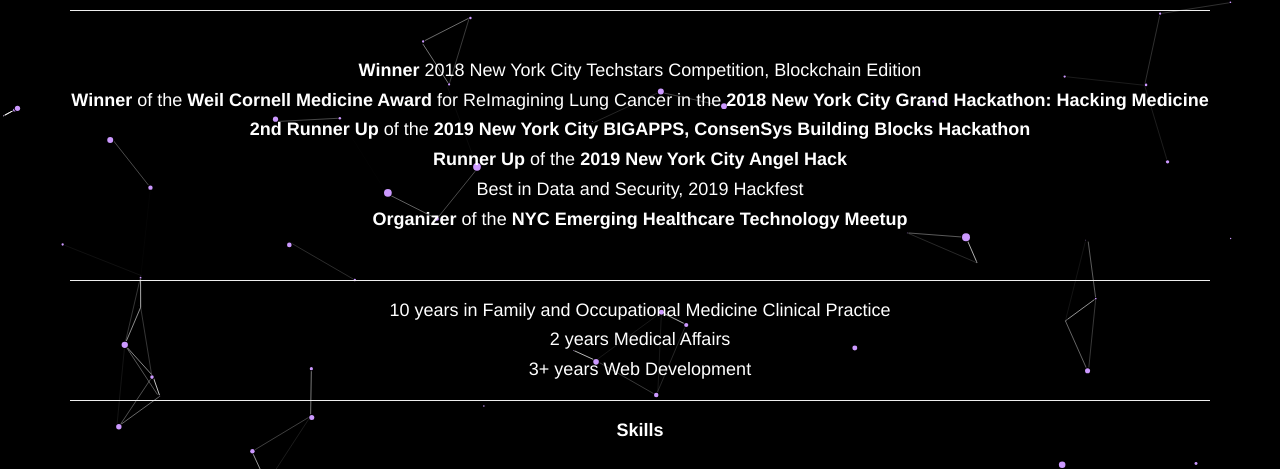
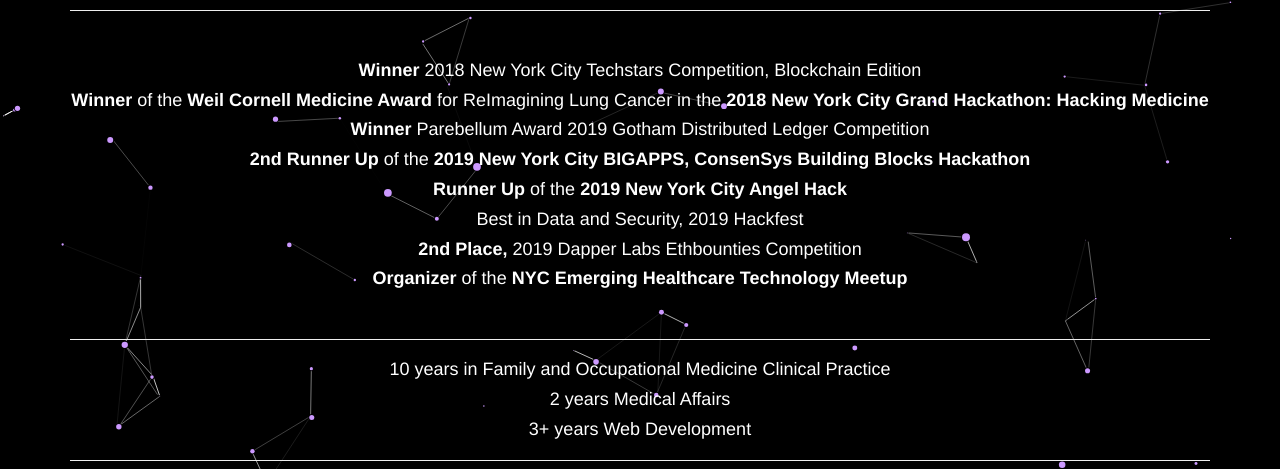
Before and after one commit to Alchemist21/blockchainlecture, a plain HTML site: page index.html in a window 1280 px wide. Shown: the part 187-656 px from the top of the page. Drawn offline with nearby package versions, Linux system fonts and the light colour scheme.

Commit message:
editedintro

```diff
--- a/index.html
+++ b/index.html
@@ -29,10 +29,12 @@
                   <br>
                   <h4><b>Winner</b> 2018 New York City Techstars Competition, Blockchain Edition </h4>
                   <h4><b>Winner</b> of the <span><b>Weil Cornell Medicine Award</b></span> for ReImagining Lung Cancer in the
-                  <span><b>2018 New York City Grand Hackathon: Hacking Medicine</b></span>
+                    <span><b>2018 New York City Grand Hackathon: Hacking Medicine</b></span>
+                    <h4><b>Winner</b> Parebellum Award 2019 Gotham Distributed Ledger Competition</h4>
                   <h4><b>2nd Runner Up</b></span> of the <span><b>2019 New York City BIGAPPS, ConsenSys Building Blocks Hackathon</b></h4>
                   <h4><span><b>Runner Up</b></span> of the <span><b>2019 New York City Angel Hack</b></span></h4>
                   <h4>Best in Data and Security, 2019 Hackfest</h4>
+                  <h4><b>2nd Place,</b> 2019 Dapper Labs Ethbounties Competition</h4>
                   <h4><span><b>Organizer</b></span> of the <span><b>NYC Emerging Healthcare Technology Meetup</b></span></h4>
                   <br>
                   <hr>
@@ -45,7 +47,6 @@
 
 
                 <center><h4><span><b>Skills</h4></span></center>
-                <br>
                 <br>
                 <center><i class="fab fa-html5" style="font-size:48px;color:#f8cbf8"></i>
                 <i class="fab fa-css3-alt" style="font-size:48px;color:#f1b4b4"></i>
@@ -60,9 +61,8 @@
               </div>
             </div>
             <br>
+            <a href="page0.html">Next Slide</a>
             <br>
-            <a href="page0.html">Next Slide</a>
-
             <a href="page14.html">Previous Slide</a>
           </center>
 
```
